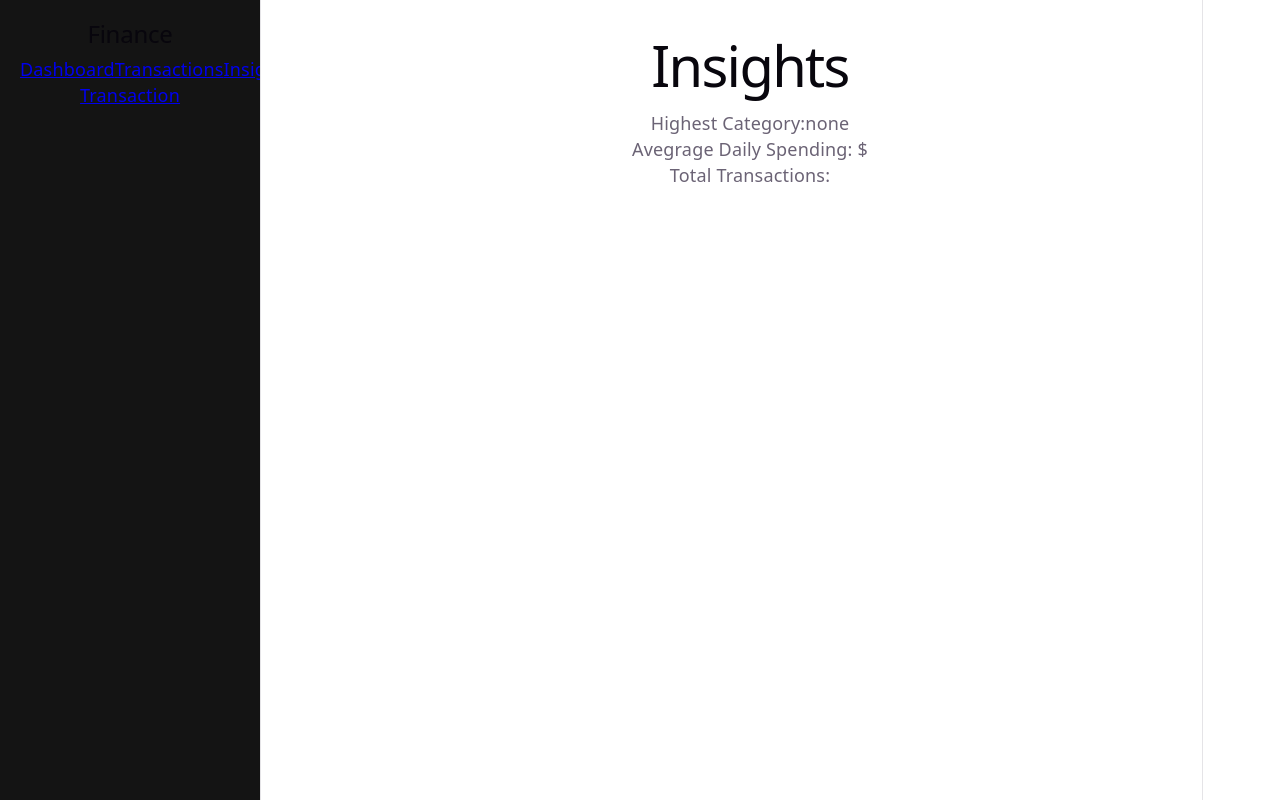
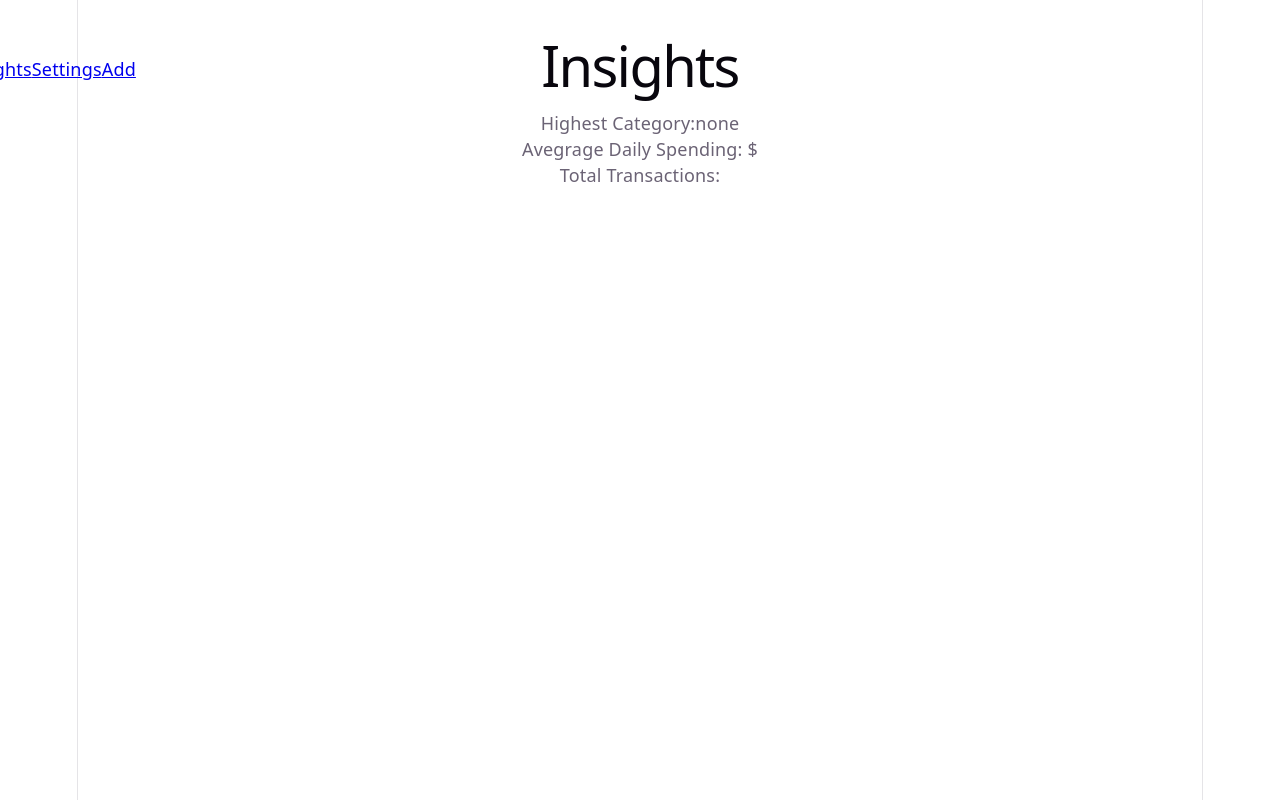
Before and after one commit to watsonlimprevil/finance-frontend, a React (Vite) app: page /insights in a window 1280 px wide. Built offline with nearby package versions, Linux system fonts and the light colour scheme; no server answers.

Commit message:
changed css

```diff
--- a/src/App.css
+++ b/src/App.css
@@ -24,32 +24,40 @@
 
 
 /* Sidebar is collapsed by default */
+/* Invisible hover zone on the left edge */
+.sidebar-trigger {
+  position: fixed;
+  left: 0;
+  top: 0;
+  width: 10px;      /* small hover area */
+  height: 100vh;
+  z-index: 999;
+}
+
+/* Sidebar stays hidden (collapsed) */
 .sidebar {
   position: fixed;
   left: 0;
   top: 0;
-  width: 60px;            /* collapsed width */
+  width: 220px;
   height: 100vh;
   background: #141414;
-  overflow: hidden;
-  transition: width 0.3s ease;
+  transform: translateX(-100%);   /* fully hidden */
+  transition: transform 0.3s ease;
   z-index: 1000;
+  padding: 20px;
 }
 
-/* Sidebar expands on hover */
+/* Sidebar appears when hovering the trigger OR the sidebar itself */
+.sidebar-trigger:hover + .sidebar,
 .sidebar:hover {
-  width: 220px;           /* expanded width */
+  transform: translateX(0);       /* slide in */
 }
 
-/* Main content shifts only when sidebar is expanded */
-.sidebar:hover ~ .main-content {
-  margin-left: 220px;
-}
-
-/* Default main content position */
+/* Main content NEVER moves */
 .main-content {
-  margin-left: 60px;      /* collapsed sidebar width */
-  transition: margin-left 0.3s ease;
+  margin-left: 0;
+  transition: none;
 }
 
 .app-layout {
```
